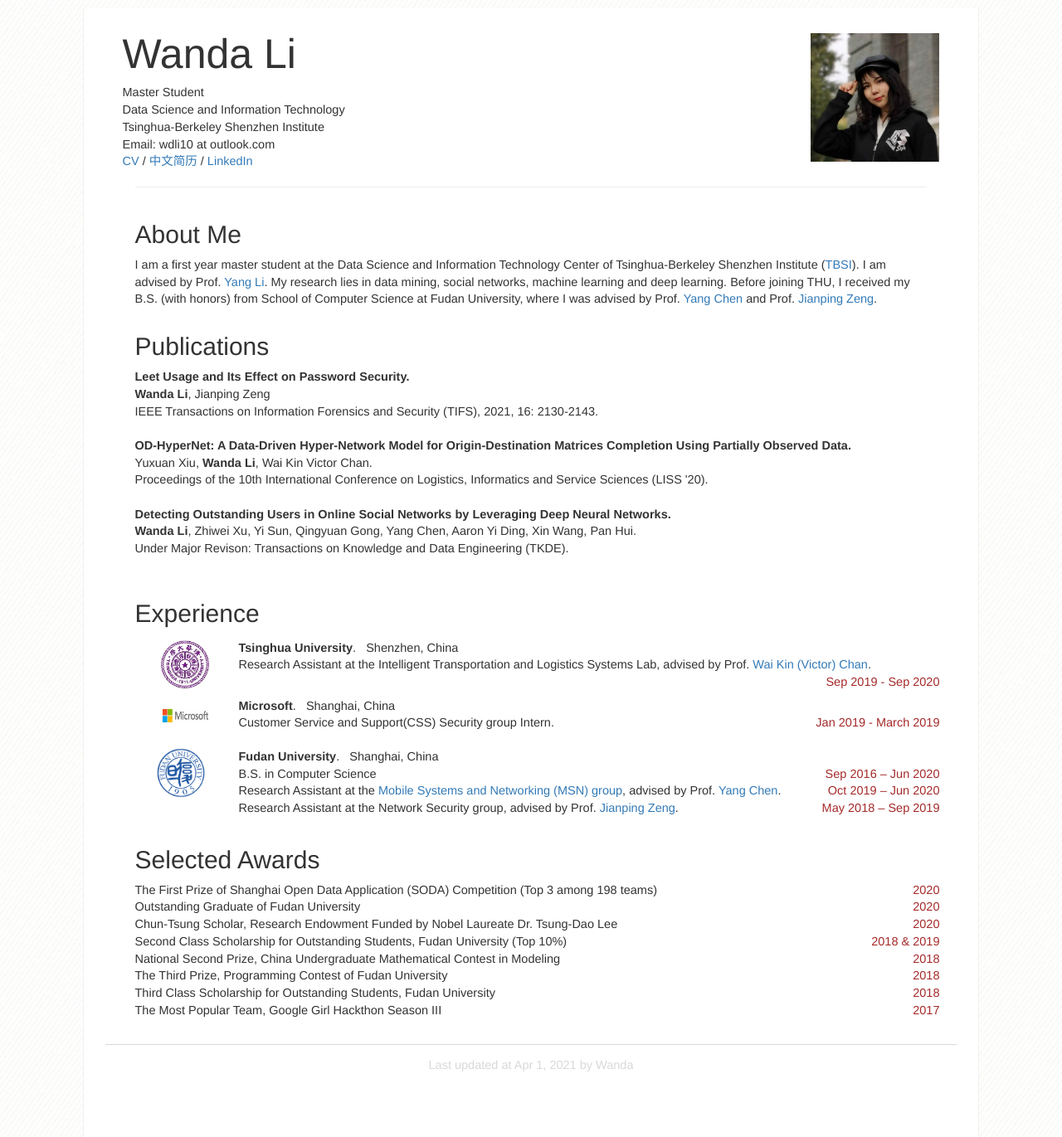
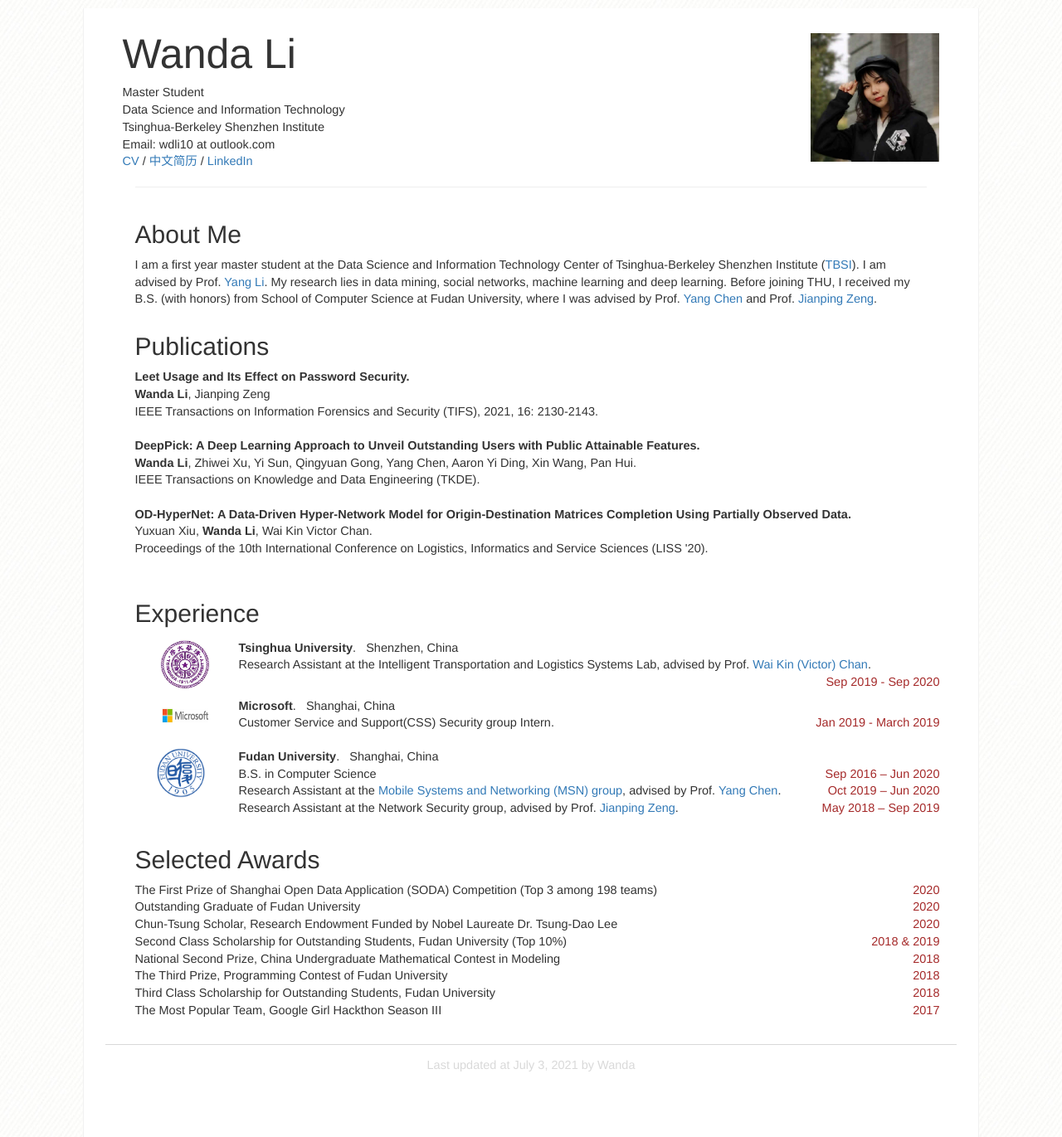
Before and after one commit to wandli/wandli.github.io, a Jekyll site: the page index.html, which Jekyll copies as it is, in a window 1280 px wide. Shown: the whole page at 83% size. Built offline with Jekyll 4.4.1, drawn with Linux system fonts in a browser that asks for light colours; nearby versions of some CDN libraries; library files that are not in the unit come from our copies.

Commit message:
Update index.html

```diff
--- a/index.html
+++ b/index.html
@@ -58,14 +58,14 @@
 						<span>IEEE Transactions on Information Forensics and Security (TIFS), 2021, 16: 2130-2143.</span><br/>
 					</li><br/>
 					<li>
+						<strong> DeepPick: A Deep Learning Approach to Unveil Outstanding Users with Public Attainable Features. </strong><br/>
+						<span><strong>Wanda Li</strong>, Zhiwei Xu, Yi Sun, Qingyuan Gong, Yang Chen, Aaron Yi Ding, Xin Wang, Pan Hui.</span><br/>
+						<span>IEEE Transactions on Knowledge and Data Engineering (TKDE).</span><br/>
+					</li><br/>
+					<li>
 						<strong>OD-HyperNet: A Data-Driven Hyper-Network Model for Origin-Destination Matrices Completion Using Partially Observed Data.</strong><br/>
 						<span>Yuxuan Xiu, <strong>Wanda Li</strong>, Wai Kin Victor Chan. </span><br/>
 						<span>Proceedings of the 10th International Conference on Logistics, Informatics and Service Sciences (LISS '20).</span><br/>
-					</li><br/>
-					<li>
-						<strong> Detecting Outstanding Users in Online Social Networks by Leveraging Deep Neural Networks.</strong><br/>
-						<span><strong>Wanda Li</strong>, Zhiwei Xu, Yi Sun, Qingyuan Gong, Yang Chen, Aaron Yi Ding, Xin Wang, Pan Hui.</span><br/>
-						<span>Under Major Revison: Transactions on Knowledge and Data Engineering (TKDE).</span><br/>
 					</li><br/>
 				</ul>
 			</div>
@@ -159,7 +159,7 @@
 		</div> <!-- class="main" -->
 
 		<div style="padding:14px 0px 50px 0px;text-align:center;color:#d9d9d9;clear:both">
-			Last updated at Apr 1, 2021 by Wanda
+			Last updated at July 3, 2021 by Wanda
 		</div>
 
 		</div> <!-- class="inner page" -->
```
